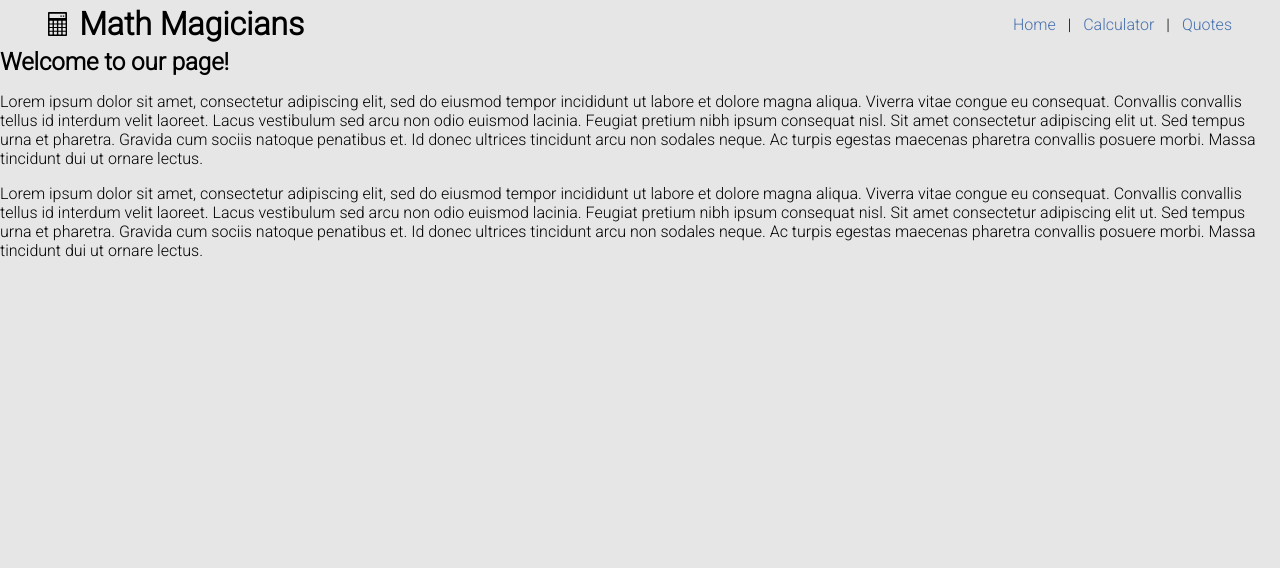
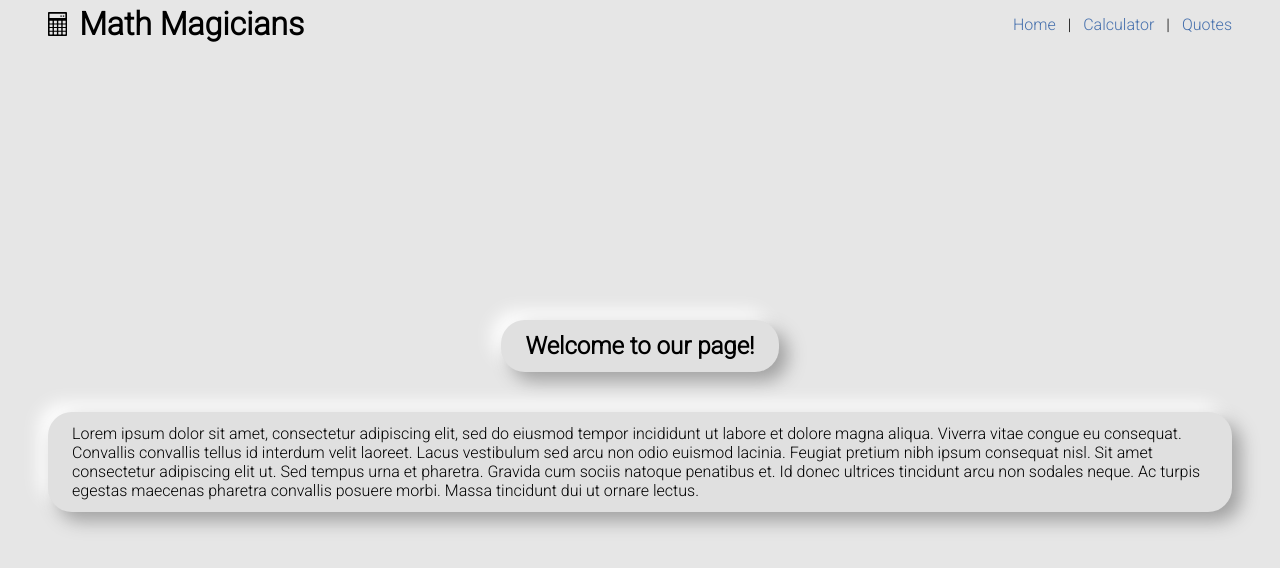
Before and after one commit to Sboursen/math-magicians, a React (Create React App) app: page / in a window 1280 px wide. Shown: the top 568 px of the page. Built offline with nearby package versions, Linux system fonts and the light colour scheme.

Commit message:
Style the home page

```diff
--- a/src/routes/home.js
+++ b/src/routes/home.js
@@ -1,24 +1,11 @@
 import React from 'react';
+import './home.scss';
 
 export default function Home() {
   return (
     <main>
-      <h2>Welcome to our page!</h2>
-      <p>
-        Lorem ipsum dolor sit amet, consectetur adipiscing
-        elit, sed do eiusmod tempor incididunt ut labore et
-        dolore magna aliqua. Viverra vitae congue eu
-        consequat. Convallis convallis tellus id interdum
-        velit laoreet. Lacus vestibulum sed arcu non odio
-        euismod lacinia. Feugiat pretium nibh ipsum
-        consequat nisl. Sit amet consectetur adipiscing elit
-        ut. Sed tempus urna et pharetra. Gravida cum sociis
-        natoque penatibus et. Id donec ultrices tincidunt
-        arcu non sodales neque. Ac turpis egestas maecenas
-        pharetra convallis posuere morbi. Massa tincidunt
-        dui ut ornare lectus.
-      </p>
-      <p>
+      <h2 className="title">Welcome to our page!</h2>
+      <p className="text">
         Lorem ipsum dolor sit amet, consectetur adipiscing
         elit, sed do eiusmod tempor incididunt ut labore et
         dolore magna aliqua. Viverra vitae congue eu
--- /dev/null
+++ b/src/routes/home.scss
@@ -0,0 +1,24 @@
+main {
+  display: flex;
+  flex-direction: column;
+  gap: 24px;
+  justify-content: center;
+  align-items: center;
+  margin: 48px;
+  min-height: calc(100% - 3 * 48px);
+  width: calc(100% - 2 * 48px);
+}
+
+.title {
+  padding: 12px 24px;
+  border-radius: 24px;
+  background: #e0e0e0;
+  box-shadow: 9px 9px 18px #a1a1a1, -9px -9px 18px #ffffff;
+}
+
+.text {
+  padding: 12px 24px;
+  border-radius: 24px;
+  background: #e0e0e0;
+  box-shadow: 9px 9px 18px #a1a1a1, -9px -9px 18px #ffffff;
+}
--- a/src/routes/quotes.js
+++ b/src/routes/quotes.js
@@ -1,4 +1,5 @@
 import React from 'react';
+import './quotes.scss';
 
 export default function Quotes() {
   return (
```
Also changed, not shown: src/routes/quotes.scss (added).
